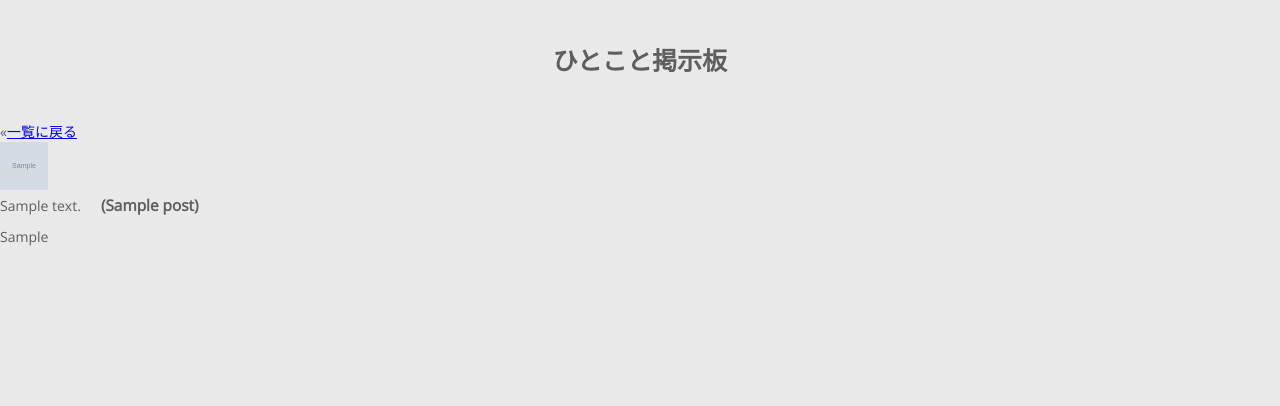
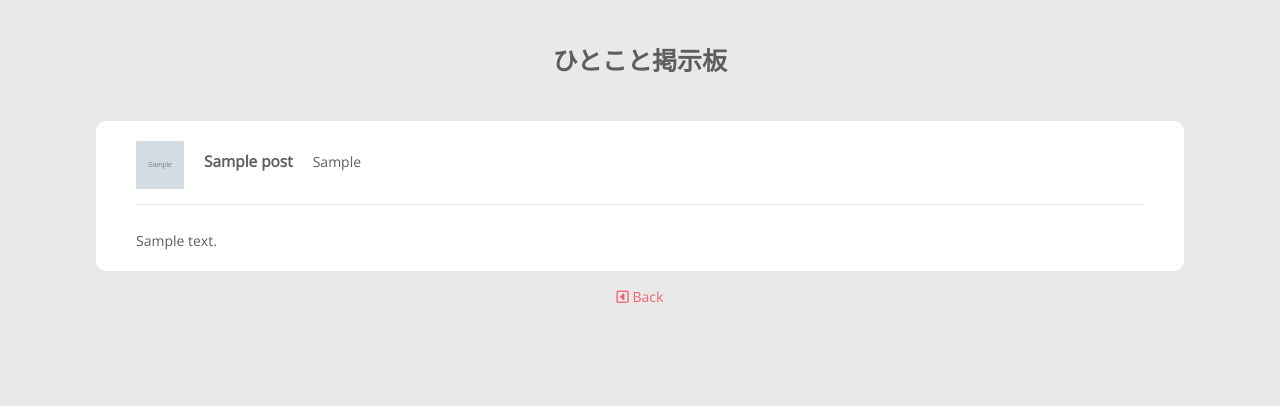
Before and after one commit to ryuichi-58/bulletin_borad, a PHP site: page /view.php?id=1 in a window 1280 px wide. Shown: the top 406 px of the page. Run offline with PHP 8.4, Linux system fonts and the light colour scheme; the visitor is signed in with stand-in values (Sample User, id 1); tables that the repository leaves empty or names only in its code hold one stand-in row (values such as "Sample post"); grey boxes marked "Sample" are stand-in pictures; some libraries are stand-ins or nearby versions.

Commit message:
UI変更に伴うhtml修正

```diff
--- a/style.css
+++ b/style.css
@@ -133,7 +133,7 @@ h2 {
 }
 
 .next_button:hover {
-  background: #0e1846;
+  background: #fda58f;
 }
 
 .icon {
@@ -238,7 +238,7 @@ h2 {
 
 .logout_button a {
   text-decoration: none;
-  color: #5e5e5e;
+  color: #f16272;
 }
 
 .content_form {
--- a/view.php
+++ b/view.php
@@ -17,26 +17,31 @@ $posts->execute(array($_REQUEST['id']));
 	<meta charset="UTF-8">
 	<meta name="viewport" content="width=device-width, initial-scale=1.0">
     <meta http-equiv="X-UA-Compatible" content="ie=edge">
+    <script src="https://kit.fontawesome.com/250c1a3838.js" crossorigin="anonymous"></script>
 	<title>ひとこと掲示板</title>
 
 	<link rel="stylesheet" href="style.css" />
 </head>
 
 <body>
-<div id="wrap">
-    <div id="head">
+    <div class="msg">
         <h1>ひとこと掲示板</h1>
-    </div>
-    <div id="content">
-    <p>&laquo;<a href="index.php">一覧に戻る</a></p>
+        <div class="msg_wrapper">
             <?php
             if ($post = $posts->fetch()):
             ?>
-        <div class="msg">
+            <div class="msg_container">
                 <img src="member_picture/<?php echo htmlspecialchars($post['picture'], ENT_QUOTES)?>" width="48" height="48" alt="<?php echo htmlspecialchars($post['name'], ENT_QUOTES); ?>" />
-        <p><?php echo htmlspecialchars($post['message'], ENT_QUOTES); ?><span class="name">(<?php echo htmlspecialchars($post['name'], ENT_QUOTES); ?>)</span></p>
-        <p class="day"><?php echo htmlspecialchars($post['created'], ENT_QUOTES); ?></p>
+                <article class="user">
+                <p><span class="name"><?php echo htmlspecialchars($post['name'], ENT_QUOTES); ?></span>
+                </article>
+                <article class="day">
+                <p class="created"><?php echo htmlspecialchars($post['created'], ENT_QUOTES); ?></p>
+                </article>
             </div>
+                <article class="post">
+                <?php echo htmlspecialchars($post['message'], ENT_QUOTES); ?></p>
+                </article>
                 <?php
                 else:
                 ?>
@@ -45,6 +50,7 @@ $posts->execute(array($_REQUEST['id']));
                 endif;
                 ?>
         </div>
+        <p class="paging"><a href="index.php"><i class="far fa-caret-square-left"></i> Back</a></p>
     </div>
 </body>
 </html>
```
Lines whose indentation alone changed are shown as unchanged.
